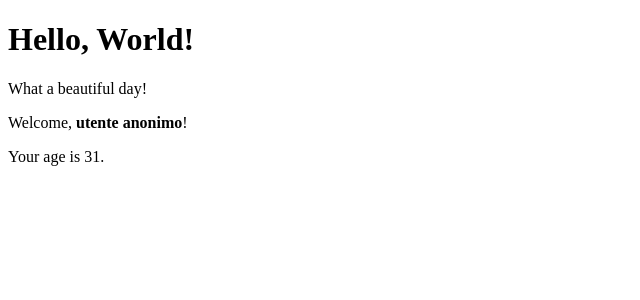
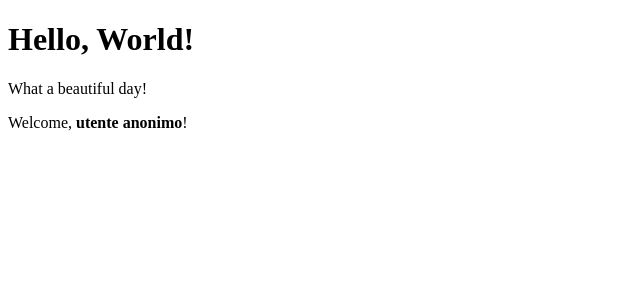
Before and after one commit to darthClara/react-exercises, a React (Create React App) app: page / in a window 1280 px wide. Shown: the top 300 px of the page, without its empty margins (0-640 px from the left). Built offline with nearby package versions, Linux system fonts and the light colour scheme.

Commit message:
conditional rendering 03

```diff
--- a/src/App.js
+++ b/src/App.js
@@ -7,7 +7,7 @@ export default class App extends React.Component {
         return (
             <div>
                 <Hello/>
-                <Welcome age={31}/>
+                <Welcome age={70}/>
             </div>
         )
     }
--- a/src/Welcome.js
+++ b/src/Welcome.js
@@ -9,7 +9,7 @@ export default class Welcome extends React.Component {
                 <p>
                     Welcome, {this.props.name}!
                 </p>
-                {this.props.age && this.props.age >= 18 && <Age age={this.props.age}/>}
+                {this.props.age && this.props.age >= 18 && this.props.age <= 65 && <Age age={this.props.age}/>}
             </div>
         )
     }
```
